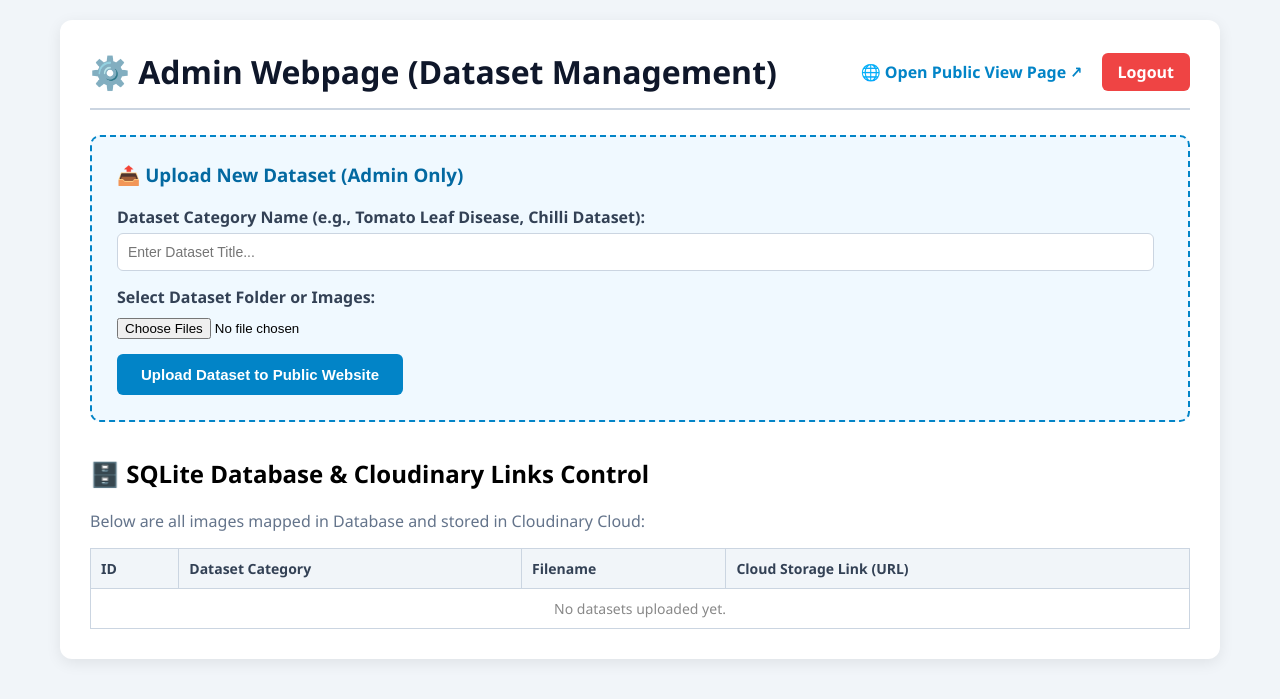
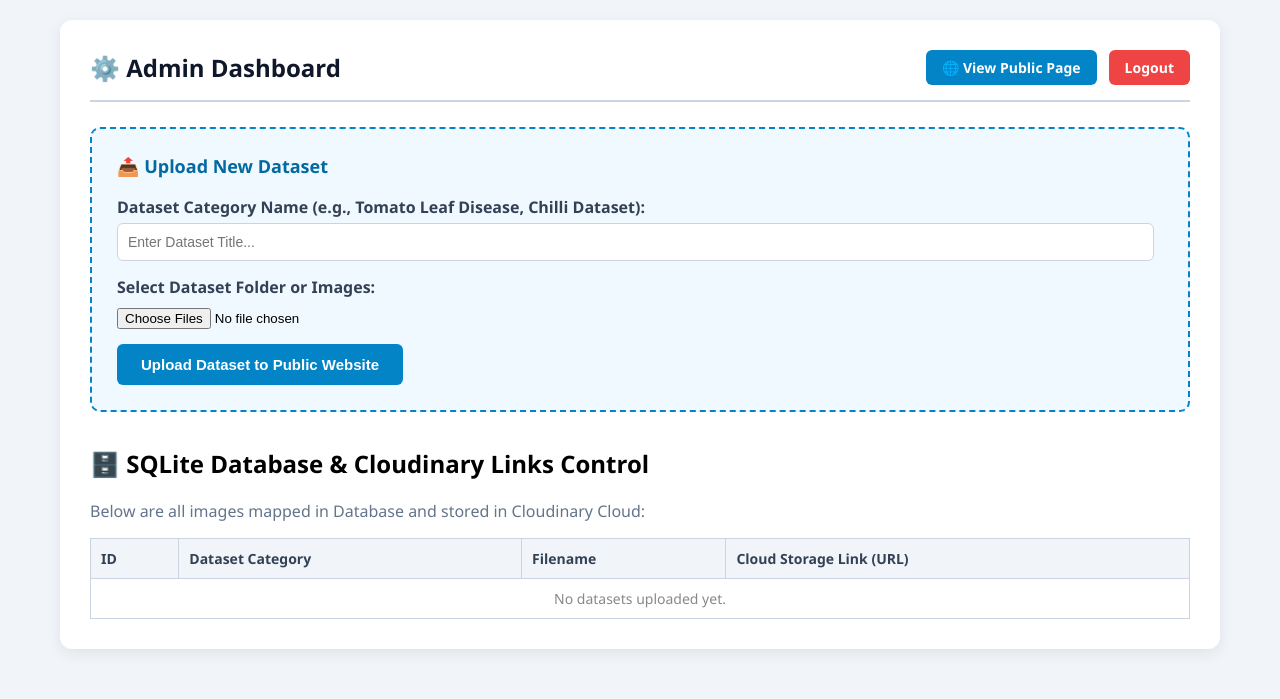
Before and after one commit to shreedevisrisri-a11y/agri-db-dataset, a Flask app: page /admin in a window 1280 px wide. Shown: the top 699 px of the page. Run offline with Flask 3, Linux system fonts and the light colour scheme; the visitor is signed in with stand-in values (Sample User, id 1); data that the repository does not hold is empty.

Commit message:
Update admin.html

```diff
--- a/templates/admin.html
+++ b/templates/admin.html
@@ -3,17 +3,22 @@
 <head>
     <meta charset="UTF-8">
     <meta name="viewport" content="width=device-width, initial-scale=1.0">
-    <title>Admin Webpage - Upload & Management Panel</title>
+    <title>Admin Dashboard</title>
     <style>
         body { font-family: 'Segoe UI', Tahoma, Geneva, Verdana, sans-serif; background-color: #f1f5f9; margin: 0; padding: 20px; }
         .container { max-width: 1100px; margin: 0 auto; background: white; padding: 30px; border-radius: 12px; box-shadow: 0 4px 15px rgba(0,0,0,0.08); }
         .header { display: flex; justify-content: space-between; align-items: center; border-bottom: 2px solid #cbd5e1; padding-bottom: 15px; margin-bottom: 25px; }
-        h1 { color: #0f172a; margin: 0; }
-        .btn-logout { background: #ef4444; color: white; padding: 8px 16px; border-radius: 6px; text-decoration: none; font-weight: bold; }
+        h1 { color: #0f172a; margin: 0; font-size: 24px; }
+
+        .nav-links { display: flex; align-items: center; gap: 12px; }
+        .btn-view-public { background: #0284c7; color: white; padding: 8px 16px; border-radius: 6px; text-decoration: none; font-weight: bold; font-size: 14px; }
+        .btn-view-public:hover { background: #0369a1; }
+        .btn-logout { background: #ef4444; color: white; padding: 8px 16px; border-radius: 6px; text-decoration: none; font-weight: bold; font-size: 14px; }
+        .btn-logout:hover { background: #dc2626; }
 
         /* Admin Dataset Upload Section */
         .upload-card { background: #f0f9ff; border: 2px dashed #0284c7; padding: 25px; border-radius: 10px; margin-bottom: 35px; }
-        .upload-card h3 { margin-top: 0; color: #0369a1; }
+        .upload-card h3 { margin-top: 0; color: #0369a1; font-size: 18px; }
         .form-group { margin-bottom: 15px; }
         label { display: block; font-weight: bold; margin-bottom: 5px; color: #334155; }
         input[type="text"] { width: 97%; padding: 10px; border: 1px solid #cbd5e1; border-radius: 6px; font-size: 14px; }
@@ -36,16 +41,16 @@
 <body>
     <div class="container">
         <div class="header">
-            <h1>⚙️ Admin Webpage (Dataset Management)</h1>
-            <div>
-                <a href="/" target="_blank" style="margin-right: 15px; color: #0284c7; text-decoration: none; font-weight: bold;">🌐 Open Public View Page ↗</a>
+            <h1>⚙️ Admin Dashboard</h1>
+            <div class="nav-links">
+                <a href="/" class="btn-view-public">🌐 View Public Page</a>
                 <a href="/logout" class="btn-logout">Logout</a>
             </div>
         </div>
 
         <!-- ADMIN UPLOAD FORM -->
         <div class="upload-card">
-            <h3>📤 Upload New Dataset (Admin Only)</h3>
+            <h3>📤 Upload New Dataset</h3>
             <div class="form-group">
                 <label>Dataset Category Name (e.g., Tomato Leaf Disease, Chilli Dataset):</label>
                 <input type="text" id="datasetName" placeholder="Enter Dataset Title..." required>
```
